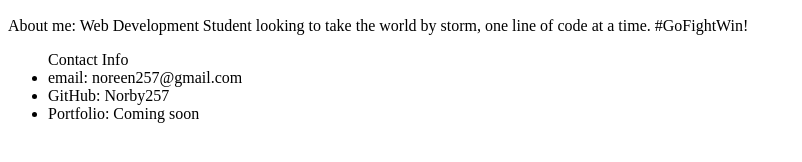
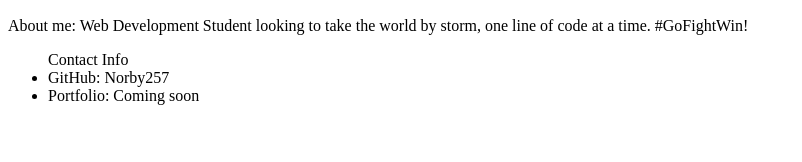
Before and after one commit to Norby257/studentBioNM, a plain HTML site: page index.html in a window 1280 px wide. Shown: the part 430-592 px from the top of the page, without its empty margins (0-802 px from the left). Drawn offline with Linux system fonts and the light colour scheme.

Commit message:
Update index.html

```diff
--- a/index.html
+++ b/index.html
@@ -12,7 +12,7 @@
 		<p> About me: Web Development Student looking to take the world by storm, one line of code at a time. #GoFightWin! </p>
 
 		<ul> Contact Info
-			<li> email: noreen257@gmail.com </li>
+
 			<li> GitHub: Norby257 </li>
 			<li> Portfolio: Coming soon </li>
 		</ul>
```
